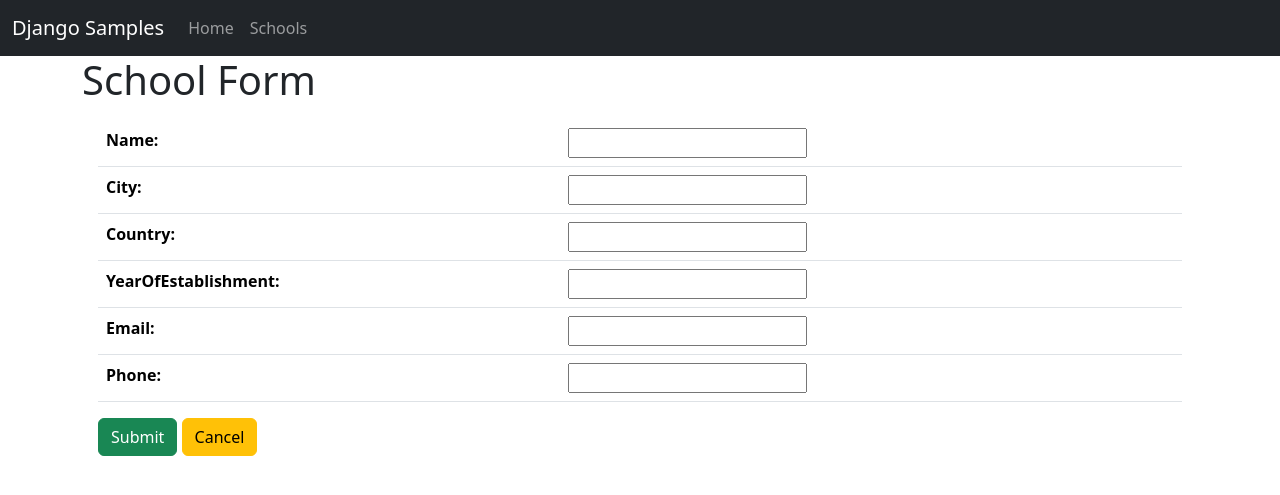
After one commit to srsbandaru/django-samples, a Django app: template mysite/school/templates/school/school_form.html in a window 1280 px wide. The commit adds this page. Shown: the top 495 px of the page. Run offline with Django 5.2, Linux system fonts and the light colour scheme; the template is opened without the code that fills it: values that come from a table or form of the project are taken from there, others are empty; some libraries are stand-ins or nearby versions.

Commit message:
School Application
Add update action and school form

```diff
--- /dev/null
+++ b/mysite/school/forms.py
@@ -0,0 +1,7 @@
+from django.forms import ModelForm
+from school.models import School
+
+class SchoolForm(ModelForm):
+    class Meta:
+        model = School
+        fields = "__all__"
--- a/mysite/school/templates/school/school_detail.html
+++ b/mysite/school/templates/school/school_detail.html
@@ -10,7 +10,9 @@
         <p>Year of Establishment - {{school.yearOfEstablishment}}</p>
         <p>Email - {{school.email}}</p>
         <p>Phone - {{school.phone}}</p>
+        <button class="btn btn-success" type="submit"
+        onclick="window.location = '{% url 'school:all' %}'">Back</button>
         <button class="btn btn-warning" type="submit"
-        onclick="window.location = '{% url 'school:all' %}'">Back</button>
+        onclick="window.location = '{% url 'school:school_update' school.id %}'">Update</button>
     </div>
 {% endblock content %}
--- /dev/null
+++ b/mysite/school/templates/school/school_form.html
@@ -0,0 +1,19 @@
+{% extends "base_master.html" %}
+
+{% block title %}
+    School Form
+{% endblock title %}
+
+{% block content %}
+    <div class="container">
+        <h1>School Form</h1>
+        <form class="m-3" action="" method="post">
+            {% csrf_token %}
+            <table class="table">
+                {{form.as_table}}
+            </table>
+            <input class="btn btn-success" type="submit" value="Submit">
+            <input class="btn btn-warning" type="submit" value="Cancel">
+        </form>
+    </div>
+{% endblock content %}
--- a/mysite/school/templates/school/school_list.html
+++ b/mysite/school/templates/school/school_list.html
@@ -26,7 +26,8 @@
                             <td>
                                 <button type="button" class="btn btn-success btn-sm"
                                 onclick="window.location = '{% url 'school:school_detail' school.id %}'">View</button>
-                                <button type="button" class="btn btn-warning btn-sm">Update</button>
+                                <button type="button" class="btn btn-warning btn-sm"
+                                onclick="window.location = '{% url 'school:school_update' school.id %}'">Update</button>
                                 <button type="button" class="btn btn-danger btn-sm">Delete</button>
                             </td>
                         </tr>
--- a/mysite/school/urls.py
+++ b/mysite/school/urls.py
@@ -5,5 +5,6 @@ app_name = "school"
 
 urlpatterns = [
     path('', views.SchoolList.as_view(), name = "all"),
-    path('detail/<int:pk>', views.SchoolDetail.as_view(), name = "school_detail")
+    path('detail/<int:pk>', views.SchoolDetail.as_view(), name = "school_detail"),
+    path('update/<int:pk>', views.SchoolUpdate.as_view(), name = "school_update")
 ]
```
Also changed, not shown: mysite/school/views.py (+26 -1 lines).
